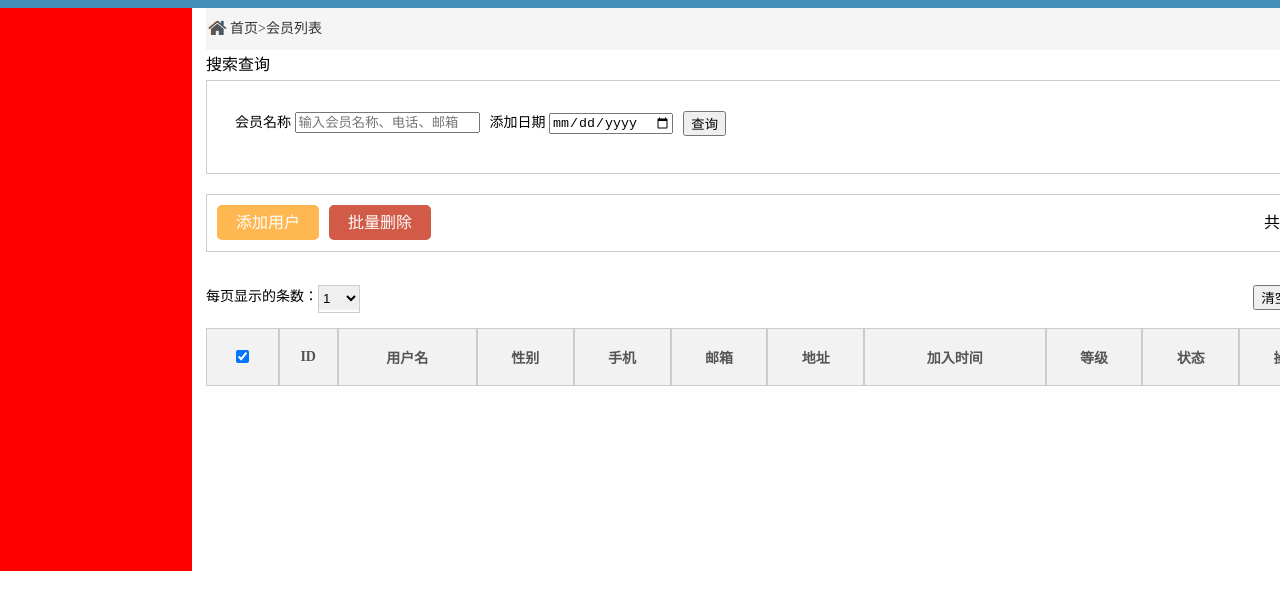
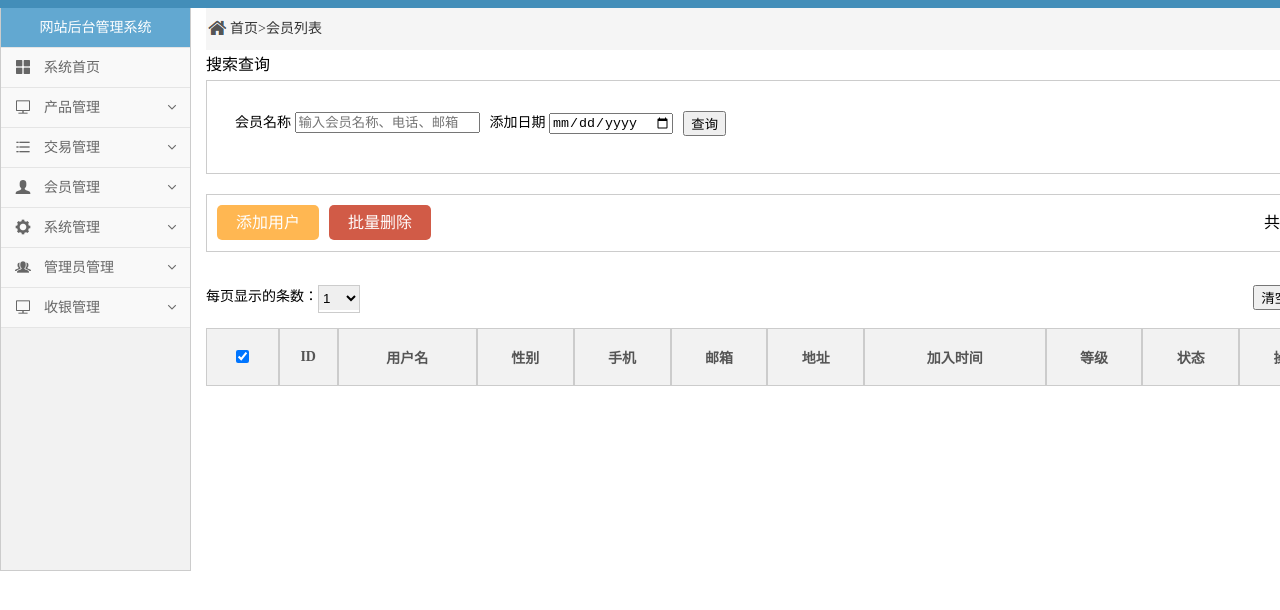
Before and after one commit to xiaoqianggeaaa/-1, a website with bundled scripts: page web/index.html in a window 1280 px wide. Shown: the part 68-678 px from the top of the page. Built offline with nearby package versions, Linux system fonts and the light colour scheme.

Commit message:
李进强，第二次提交，侧边栏有效果

```diff
--- a/web/css/index.css
+++ b/web/css/index.css
@@ -86,7 +86,7 @@
   float: left;
   width: 192px;
   height: 100%;
-  background: red;
+
 }
 
 #content_right {
@@ -400,3 +400,79 @@
   background: #708090;
   cursor: pointer;
 }
+/*---------------------------------------*/
+
+#aside{
+  width: 189px;
+  height: 562px;
+  border:1px solid #CCCCCC;
+  border-top: none;
+  border-left:none.;
+}
+#aside .first{
+  width:100%;
+  height: 562px;
+  background: #F2F2F2;
+}
+#aside .first li{
+  width: 189px;
+  height: 39px;
+  border-bottom:1px solid #E5E5E5;
+  background: #F9F9F9;
+  line-height: 39px;
+  text-align: center;
+  cursor: pointer;
+  position: relative;
+  overflow: hidden;
+}
+#aside .first li:hover{
+  background: #FFFFFF;
+}
+#aside .first li:hover i{
+  color: #438EB9;
+}
+#aside .first li:hover p{
+  color: #438EB9;
+}
+#aside .first li:hover span{
+  color: #438EB9;
+}
+#aside .first li:nth-child(1){
+  background: #62A8D1;
+}
+#aside .first li h3{
+  font-size: 14px;
+  color: #FFFFFF;
+  font-weight: normal;
+}
+#aside .first li i{
+  display: block;
+  float: left;
+  width:18px;
+  height: 15px;
+  color: #666666;
+  margin-left: 13px;
+}
+#aside .first li p{
+  float: left;
+  width: 133px;
+  margin-left: 12px;
+  font-size: 14px;
+  text-align: left;
+  color: #666666;
+}
+#aside .first li span{
+  float: right;
+  font-size: 10px;
+  color: #666666;
+}
+
+#aside .first li .second{
+  width: 189px;
+}
+#aside .first li .second li{
+  background: #ffffff;
+  height: 40px;
+  width: 100%;
+  padding: 0;
+}
--- a/web/index.html
+++ b/web/index.html
@@ -30,7 +30,82 @@
                 </h1>
             </div>
             <div id="container" class="clearfix">
-                <div id="content_left"></div>
+            <div id="content_left">
+             <div id="aside">
+            <ul class="first">
+                <li>
+                    <h3>网站后台管理系统</h3>
+                </li>
+                <li>
+                    <i class="iconfont">&#xe90f;</i>
+                    <p>系统首页</p>
+                </li>
+                <li>
+                    <i class="iconfont">&#xe95f;</i>
+                    <p>产品管理
+                        <span class="iconfont">&#xe8e6;</span>
+                    </p>
+                    <ul class="second">
+                        <li>产品列表</li>
+                        <li>品牌管理</li>
+                        <li>分类管理</li>
+                    </ul>
+                </li>
+                <li>
+                    <i class="iconfont">&#xe91f;</i>
+                    <p>交易管理
+                        <span class="iconfont">&#xe8e6;</span>
+                    </p>
+                    <ul class="second">
+                        <li>交易信息</li>
+                        <li>订单管理</li>
+                        <li>交易金额</li>
+                        <li>订单处理</li>
+                        <li>支付管理</li>
+                    </ul>
+                </li>
+                <li>
+                    <i class="iconfont">&#xe8ff;</i>
+                    <p>会员管理
+                        <span class="iconfont">&#xe8e6;</span>
+                    </p>
+                    <ul class="second">
+                        <li>会员列表</li>
+                        <li>等级管理</li>
+                        <li>会员记录管理</li>
+                    </ul>
+                </li>
+                <li>
+                    <i class="iconfont">&#xe906;</i>
+                    <p>系统管理
+                        <span class="iconfont">&#xe8e6;</span>
+                    </p>
+                    <ul class="second">
+                        <li>系统设置</li>
+                        <li>栏目管理</li>
+                        <li>系统日志</li>
+                    </ul>
+                </li>
+                <li>
+                    <i class="iconfont">&#xe8fb;</i>
+                    <p>管理员管理
+                        <span class="iconfont">&#xe8e6;</span>
+                    </p>
+                    <ul class="second">
+                        <li>权限管理</li>
+                        <li>管理员列表</li>
+                        <li>个人信息</li>
+                    </ul>
+                </li>
+                <li>
+                    <i class="iconfont">&#xe95f;</i>
+                    <p>收银管理
+                        <span class="iconfont">&#xe8e6;</span>
+                    </p>
+                </li>
+            </ul>
+        </div>
+                </div>
                 <div id="content_right">
                     <h4>
                         <span class="h4_img"></span>
--- a/web/js/li_home.js
+++ b/web/js/li_home.js
@@ -5,7 +5,7 @@ requirejs.config({
 });
 
 requirejs(['jQuery'],function(){
-    requirejs(['index'],function(){
+    requirejs(['index','dragable'],function(){
         requirejs(['cookie']);
     })
 })
```
Also changed, not shown: web/js/dragable.js (added, +7 -0 lines).
